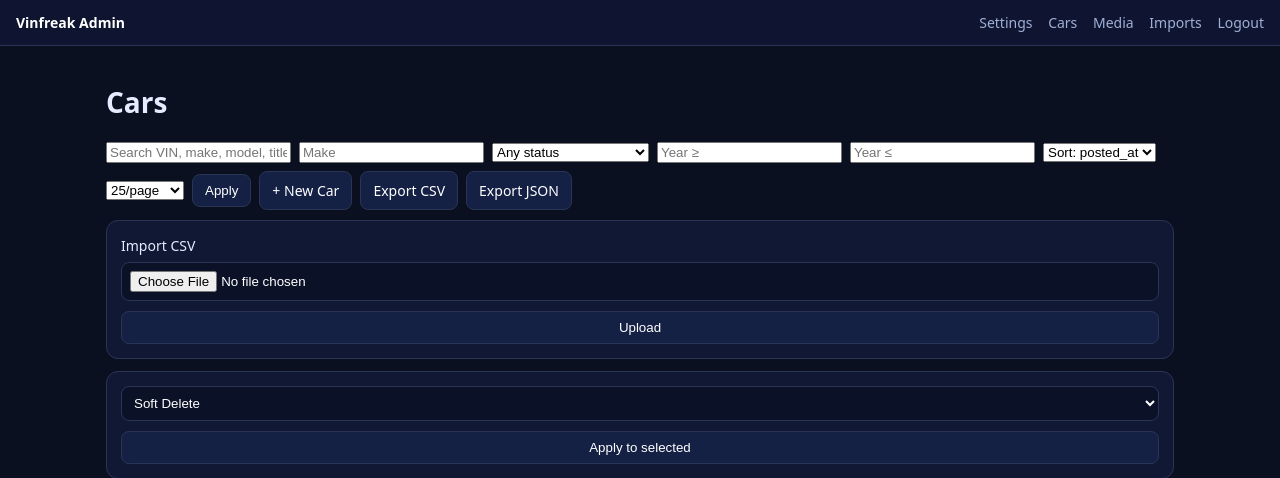
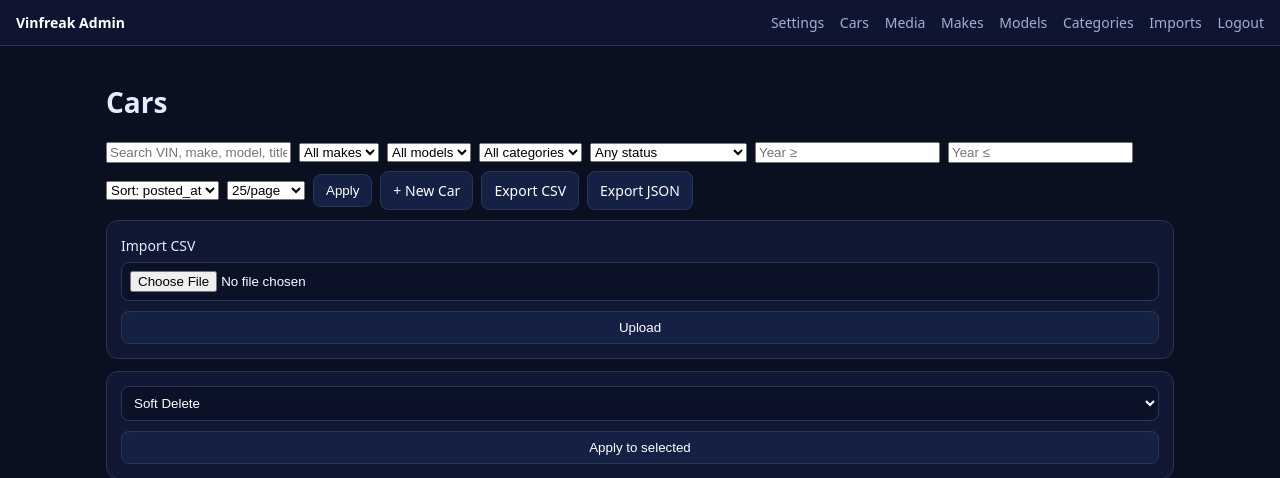
Before and after one commit to testingthings13/vinfreakdev, a FastAPI app: page /admin/cars in a window 1280 px wide. Shown: the top 478 px of the page. Run offline with FastAPI, Linux system fonts and the light colour scheme; the visitor is signed in with stand-in values (Sample User, id 1).

Commit message:
Add taxonomy models and admin UI

```diff
--- a/backend/app.py
+++ b/backend/app.py
@@ -35,6 +35,10 @@ def require_admin(
 import io, csv, json, os, secrets, time
 from db import engine, init_db
 from models import Car, Media, ImportJob, Setting, AdminAudit
+try:
+    from models import Make, Model, Category
+except Exception:  # during tests models may be stubbed
+    Make = Model = Category = None
 
 app = FastAPI(title="Vinfreak Backend")
 
@@ -185,6 +189,190 @@ def admin_index(request: Request, _=Depends(admin_session_required)):
         {"request": request, "title": "Dashboard", "flash": pop_flash(request)},
     )
 
+# ----- Taxonomy: Makes -----
+@app.get("/admin/makes", response_class=HTMLResponse)
+def admin_makes(request: Request, _=Depends(admin_session_required)):
+    with DBSession(engine) as s:
+        items = s.exec(select(Make).order_by(Make.name)).all()
+    return templates.TemplateResponse(
+        "admin_makes.html",
+        {"request": request, "items": items, "title": "Makes", "flash": pop_flash(request)},
+    )
+
+@app.get("/admin/makes/new", response_class=HTMLResponse)
+def admin_make_new(request: Request, _=Depends(admin_session_required)):
+    return templates.TemplateResponse(
+        "admin_make_edit.html",
+        {"request": request, "item": None, "action": "/admin/makes/new", "title": "New Make", "csrf": csrf_token(request), "flash": pop_flash(request)},
+    )
+
+@app.post("/admin/makes/new")
+def admin_make_create(request: Request, csrf: str = Form(...), name: str = Form(...), _=Depends(admin_session_required)):
+    require_csrf(request, csrf)
+    with DBSession(engine) as s:
+        m = Make(name=name)
+        s.add(m); s.commit()
+        audit(request.session.get("admin_user","admin"), "create", "makes", m.id, None, {"name": name}, get_ip(request))
+    flash(request, "Make created", "success")
+    return RedirectResponse("/admin/makes", status_code=303)
+
+@app.get("/admin/makes/{make_id}", response_class=HTMLResponse)
+def admin_make_edit(request: Request, make_id: int, _=Depends(admin_session_required)):
+    with DBSession(engine) as s:
+        item = s.get(Make, make_id)
+    return templates.TemplateResponse(
+        "admin_make_edit.html",
+        {"request": request, "item": item, "action": f"/admin/makes/{make_id}", "title": "Edit Make", "csrf": csrf_token(request), "flash": pop_flash(request)},
+    )
+
+@app.post("/admin/makes/{make_id}")
+def admin_make_update(request: Request, make_id: int, csrf: str = Form(...), name: str = Form(...), _=Depends(admin_session_required)):
+    require_csrf(request, csrf)
+    with DBSession(engine) as s:
+        item = s.get(Make, make_id)
+        before = item.__dict__.copy() if item else None
+        if item:
+            item.name = name
+            s.add(item); s.commit()
+            audit(request.session.get("admin_user","admin"), "update", "makes", make_id, before, {"name": name}, get_ip(request))
+    flash(request, "Make updated", "success")
+    return RedirectResponse("/admin/makes", status_code=303)
+
+@app.get("/admin/makes/{make_id}/delete")
+def admin_make_delete(request: Request, make_id: int, _=Depends(admin_session_required)):
+    with DBSession(engine) as s:
+        item = s.get(Make, make_id)
+        if item:
+            before = item.__dict__.copy()
+            s.delete(item); s.commit()
+            audit(request.session.get("admin_user","admin"), "delete", "makes", make_id, before, None, get_ip(request))
+    flash(request, "Make deleted", "success")
+    return RedirectResponse("/admin/makes", status_code=303)
+
+# ----- Taxonomy: Categories -----
+@app.get("/admin/categories", response_class=HTMLResponse)
+def admin_categories(request: Request, _=Depends(admin_session_required)):
+    with DBSession(engine) as s:
+        items = s.exec(select(Category).order_by(Category.name)).all()
+    return templates.TemplateResponse(
+        "admin_categories.html",
+        {"request": request, "items": items, "title": "Categories", "flash": pop_flash(request)},
+    )
+
+@app.get("/admin/categories/new", response_class=HTMLResponse)
+def admin_category_new(request: Request, _=Depends(admin_session_required)):
+    return templates.TemplateResponse(
+        "admin_category_edit.html",
+        {"request": request, "item": None, "action": "/admin/categories/new", "title": "New Category", "csrf": csrf_token(request), "flash": pop_flash(request)},
+    )
+
+@app.post("/admin/categories/new")
+def admin_category_create(request: Request, csrf: str = Form(...), name: str = Form(...), _=Depends(admin_session_required)):
+    require_csrf(request, csrf)
+    with DBSession(engine) as s:
+        c = Category(name=name)
+        s.add(c); s.commit()
+        audit(request.session.get("admin_user","admin"), "create", "categories", c.id, None, {"name": name}, get_ip(request))
+    flash(request, "Category created", "success")
+    return RedirectResponse("/admin/categories", status_code=303)
+
+@app.get("/admin/categories/{cat_id}", response_class=HTMLResponse)
+def admin_category_edit(request: Request, cat_id: int, _=Depends(admin_session_required)):
+    with DBSession(engine) as s:
+        item = s.get(Category, cat_id)
+    return templates.TemplateResponse(
+        "admin_category_edit.html",
+        {"request": request, "item": item, "action": f"/admin/categories/{cat_id}", "title": "Edit Category", "csrf": csrf_token(request), "flash": pop_flash(request)},
+    )
+
+@app.post("/admin/categories/{cat_id}")
+def admin_category_update(request: Request, cat_id: int, csrf: str = Form(...), name: str = Form(...), _=Depends(admin_session_required)):
+    require_csrf(request, csrf)
+    with DBSession(engine) as s:
+        item = s.get(Category, cat_id)
+        before = item.__dict__.copy() if item else None
+        if item:
+            item.name = name
+            s.add(item); s.commit()
+            audit(request.session.get("admin_user","admin"), "update", "categories", cat_id, before, {"name": name}, get_ip(request))
+    flash(request, "Category updated", "success")
+    return RedirectResponse("/admin/categories", status_code=303)
+
+@app.get("/admin/categories/{cat_id}/delete")
+def admin_category_delete(request: Request, cat_id: int, _=Depends(admin_session_required)):
+    with DBSession(engine) as s:
+        item = s.get(Category, cat_id)
+        if item:
+            before = item.__dict__.copy()
+            s.delete(item); s.commit()
+            audit(request.session.get("admin_user","admin"), "delete", "categories", cat_id, before, None, get_ip(request))
+    flash(request, "Category deleted", "success")
+    return RedirectResponse("/admin/categories", status_code=303)
+
+# ----- Taxonomy: Models -----
+@app.get("/admin/models", response_class=HTMLResponse)
+def admin_models(request: Request, _=Depends(admin_session_required)):
+    with DBSession(engine) as s:
+        rows = s.exec(text("SELECT models.id, models.name, models.make_id, makes.name AS make_name FROM models LEFT JOIN makes ON models.make_id = makes.id ORDER BY models.name")).mappings().all()
+    return templates.TemplateResponse(
+        "admin_models.html",
+        {"request": request, "items": rows, "title": "Models", "flash": pop_flash(request)},
+    )
+
+@app.get("/admin/models/new", response_class=HTMLResponse)
+def admin_model_new(request: Request, _=Depends(admin_session_required)):
+    with DBSession(engine) as s:
+        makes = s.exec(select(Make).order_by(Make.name)).all()
+    return templates.TemplateResponse(
+        "admin_model_edit.html",
+        {"request": request, "item": None, "makes": makes, "action": "/admin/models/new", "title": "New Model", "csrf": csrf_token(request), "flash": pop_flash(request)},
+    )
+
+@app.post("/admin/models/new")
+def admin_model_create(request: Request, csrf: str = Form(...), name: str = Form(...), make_id: int = Form(...), _=Depends(admin_session_required)):
+    require_csrf(request, csrf)
+    with DBSession(engine) as s:
+        m = Model(name=name, make_id=make_id)
+        s.add(m); s.commit()
+        audit(request.session.get("admin_user","admin"), "create", "models", m.id, None, {"name": name, "make_id": make_id}, get_ip(request))
+    flash(request, "Model created", "success")
+    return RedirectResponse("/admin/models", status_code=303)
+
+@app.get("/admin/models/{model_id}", response_class=HTMLResponse)
+def admin_model_edit(request: Request, model_id: int, _=Depends(admin_session_required)):
+    with DBSession(engine) as s:
+        item = s.get(Model, model_id)
+        makes = s.exec(select(Make).order_by(Make.name)).all()
+    return templates.TemplateResponse(
+        "admin_model_edit.html",
+        {"request": request, "item": item, "makes": makes, "action": f"/admin/models/{model_id}", "title": "Edit Model", "csrf": csrf_token(request), "flash": pop_flash(request)},
+    )
+
+@app.post("/admin/models/{model_id}")
+def admin_model_update(request: Request, model_id: int, csrf: str = Form(...), name: str = Form(...), make_id: int = Form(...), _=Depends(admin_session_required)):
+    require_csrf(request, csrf)
+    with DBSession(engine) as s:
+        item = s.get(Model, model_id)
+        before = item.__dict__.copy() if item else None
+        if item:
+            item.name = name
+            item.make_id = make_id
+            s.add(item); s.commit()
+            audit(request.session.get("admin_user","admin"), "update", "models", model_id, before, {"name": name, "make_id": make_id}, get_ip(request))
+    flash(request, "Model updated", "success")
+    return RedirectResponse("/admin/models", status_code=303)
+
+@app.get("/admin/models/{model_id}/delete")
+def admin_model_delete(request: Request, model_id: int, _=Depends(admin_session_required)):
+    with DBSession(engine) as s:
+        item = s.get(Model, model_id)
+        if item:
+            before = item.__dict__.copy()
+            s.delete(item); s.commit()
+            audit(request.session.get("admin_user","admin"), "delete", "models", model_id, before, None, get_ip(request))
+    flash(request, "Model deleted", "success")
+    return RedirectResponse("/admin/models", status_code=303)
+
 def allowed_sorts():
     return {"posted_at","id","price","year","mileage","make","model"}
 
@@ -193,7 +381,9 @@ def admin_cars(
     request: Request,
     page: int = 1, per: int = 25,
     q: Optional[str] = None,
-    make: Optional[str] = None,
+    make_id: Optional[int] = None,
+    model_id: Optional[int] = None,
+    category_id: Optional[int] = None,
     status: Optional[str] = None,
     year_min: Optional[int] = None,
     year_max: Optional[int] = None,
@@ -209,8 +399,12 @@ def admin_cars(
     if q:
         where.append("(vin LIKE :q OR make LIKE :q OR model LIKE :q OR title LIKE :q)")
         args["q"] = f"%{q}%"
-    if make:
-        where.append("make = :make"); args["make"] = make
+    if make_id is not None:
+        where.append("make_id = :make_id"); args["make_id"] = make_id
+    if model_id is not None:
+        where.append("model_id = :model_id"); args["model_id"] = model_id
+    if category_id is not None:
+        where.append("category_id = :category_id"); args["category_id"] = category_id
     if status:
         where.append("auction_status = :status"); args["status"] = status
     if year_min is not None:
@@ -220,14 +414,18 @@ def admin_cars(
     where_sql = " AND ".join(where)
 
     with DBSession(engine) as s:
+        makes = s.exec(select(Make).order_by(Make.name)).all()
+        models = s.exec(select(Model).order_by(Model.name)).all()
+        categories = s.exec(select(Category).order_by(Category.name)).all()
         total = s.exec(text(f"SELECT COUNT(*) AS c FROM cars WHERE {where_sql}").bindparams(**args)).first()[0]
         rows = s.exec(
             text(f"SELECT * FROM cars WHERE {where_sql} ORDER BY {sort_col} DESC LIMIT :per OFFSET :off").bindparams(**(dict(args, per=per, off=off)))).mappings().all()
     last_page = max(1, (total + per - 1)//per)
     t = csrf_token(request)
     resp = templates.TemplateResponse("admin_cars.html", {
-        "request": request, "cars": rows, "q": q or "", "make": make or "", "status": status or "",
+        "request": request, "cars": rows, "q": q or "", "make_id": make_id, "model_id": model_id, "category_id": category_id, "status": status or "",
         "year_min": year_min, "year_max": year_max, "sort": sort_col, "per": per,
+        "makes": makes, "models": models, "categories": categories,
         "page": page, "last_page": last_page, "total": total, "title":"Cars",
         "flash": pop_flash(request)
     })
@@ -236,6 +434,10 @@ def admin_cars(
 @app.get("/admin/cars/new", response_class=HTMLResponse)
 def admin_car_new(request: Request, _=Depends(admin_session_required)):
     t = csrf_token(request)
+    with DBSession(engine) as s:
+        makes = s.exec(select(Make).order_by(Make.name)).all()
+        models = s.exec(select(Model).order_by(Model.name)).all()
+        categories = s.exec(select(Category).order_by(Category.name)).all()
     resp = templates.TemplateResponse(
         "admin_car_edit.html",
         {
@@ -244,6 +446,9 @@ def admin_car_new(request: Request, _=Depends(admin_session_required)):
             "action": "/admin/cars/new",
             "title": "New Car",
             "csrf": csrf_token(request),
+            "makes": makes,
+            "models": models,
+            "categories": categories,
             "flash": pop_flash(request),
         },
     )
@@ -253,7 +458,7 @@ def admin_car_new(request: Request, _=Depends(admin_session_required)):
 def admin_car_create(
     request: Request,
     csrf: str = Form(...),
-    vin: str = Form(None), year: int = Form(None), make: str = Form(None), model: str = Form(None), trim: str = Form(None),
+    vin: str = Form(None), year: int = Form(None), make_id: int = Form(None), model_id: int = Form(None), category_id: int = Form(None), trim: str = Form(None),
     price: float = Form(None), mileage: int = Form(None), currency: str = Form("USD"),
     city: str = Form(None), state: str = Form(None),
     auction_status: str = Form(None), lot_number: str = Form(None), source: str = Form(None),
@@ -264,11 +469,14 @@ def admin_car_create(
 ):
     require_csrf(request, csrf)
     allowed = set(Car.model_fields.keys())
-    payload = {k:v for k,v in dict(vin=vin, year=year, make=make, model=model, trim=trim, price=price, mileage=mileage, currency=currency,
-                                   city=city, state=state, auction_status=auction_status, lot_number=lot_number, source=source,
-                                   url=url, title=title, image_url=image_url, description=description, seller_name=seller_name,
-                                   seller_rating=seller_rating, seller_reviews=seller_reviews, posted_at=posted_at).items() if k in allowed}
     with DBSession(engine) as s:
+        make_name = s.get(Make, make_id).name if make_id else None
+        model_name = s.get(Model, model_id).name if model_id else None
+        payload = {k:v for k,v in dict(vin=vin, year=year, make=make_name, make_id=make_id, model=model_name, model_id=model_id, category_id=category_id,
+                                       trim=trim, price=price, mileage=mileage, currency=currency,
+                                       city=city, state=state, auction_status=auction_status, lot_number=lot_number, source=source,
+                                       url=url, title=title, image_url=image_url, description=description, seller_name=seller_name,
+                                       seller_rating=seller_rating, seller_reviews=seller_reviews, posted_at=posted_at).items() if k in allowed}
         c = Car(**payload)
         s.add(c); s.commit()
         audit(request.session.get("admin_user","admin"), "create", "cars", c.id, None, payload, get_ip(request))
@@ -279,6 +487,9 @@ def admin_car_create(
 def admin_car_edit(request: Request, car_id: int, _=Depends(admin_session_required)):
     with DBSession(engine) as s:
         car = s.get(Car, car_id)
+        makes = s.exec(select(Make).order_by(Make.name)).all()
+        models = s.exec(select(Model).order_by(Model.name)).all()
+        categories = s.exec(select(Category).order_by(Category.name)).all()
     t = csrf_token(request)
     resp = templates.TemplateResponse(
         "admin_car_edit.html",
@@ -288,6 +499,9 @@ def admin_car_edit(request: Request, car_id: int, _=Depends(admin_session_requir
             "action": f"/admin/cars/{car_id}",
             "title": f"Edit Car {car_id}",
             "csrf": csrf_token(request),
+            "makes": makes,
+            "models": models,
+            "categories": categories,
             "flash": pop_flash(request),
         },
     )
@@ -297,7 +511,7 @@ def admin_car_edit(request: Request, car_id: int, _=Depends(admin_session_requir
 def admin_car_update(
     request: Request, car_id: int,
     csrf: str = Form(...),
-    vin: str = Form(None), year: int = Form(None), make: str = Form(None), model: str = Form(None), trim: str = Form(None),
+    vin: str = Form(None), year: int = Form(None), make_id: int = Form(None), model_id: int = Form(None), category_id: int = Form(None), trim: str = Form(None),
     price: float = Form(None), mileage: int = Form(None), currency: str = Form("USD"),
     city: str = Form(None), state: str = Form(None),
     auction_status: str = Form(None), lot_number: str = Form(None), source: str = Form(None),
@@ -308,11 +522,14 @@ def admin_car_update(
 ):
     require_csrf(request, csrf)
     allowed = set(Car.model_fields.keys())
-    payload = {k:v for k,v in dict(vin=vin, year=year, make=make, model=model, trim=trim, price=price, mileage=mileage, currency=currency,
-                                   city=city, state=state, auction_status=auction_status, lot_number=lot_number, source=source,
-                                   url=url, title=title, image_url=image_url, description=description, seller_name=seller_name,
-                                   seller_rating=seller_rating, seller_reviews=seller_reviews, posted_at=posted_at).items() if k in allowed}
     with DBSession(engine) as s:
+        make_name = s.get(Make, make_id).name if make_id else None
+        model_name = s.get(Model, model_id).name if model_id else None
+        payload = {k:v for k,v in dict(vin=vin, year=year, make=make_name, make_id=make_id, model=model_name, model_id=model_id, category_id=category_id,
+                                       trim=trim, price=price, mileage=mileage, currency=currency,
+                                       city=city, state=state, auction_status=auction_status, lot_number=lot_number, source=source,
+                                       url=url, title=title, image_url=image_url, description=description, seller_name=seller_name,
+                                       seller_rating=seller_rating, seller_reviews=seller_reviews, posted_at=posted_at).items() if k in allowed}
         car = s.get(Car, car_id)
         before = car.model_dump() if hasattr(car,"model_dump") else car.__dict__.copy()
         for k,v in payload.items(): setattr(car,k,v)
--- a/backend/db.py
+++ b/backend/db.py
@@ -1,6 +1,7 @@
 from sqlmodel import create_engine, SQLModel, Session
 from sqlalchemy import text
 from backend_settings import settings
+from models import Make, Model, Category
 
 
 def ensure_columns():
@@ -13,6 +14,9 @@ def ensure_columns():
             "lot_number": "TEXT",
             "seller_rating": "REAL",
             "seller_reviews": "INTEGER",
+            "make_id": "INTEGER",
+            "model_id": "INTEGER",
+            "category_id": "INTEGER",
         }
         for col, typ in wanted.items():
             if col not in have:
@@ -29,6 +33,8 @@ engine = create_engine(
 
 def init_db():
     # Create non-cars tables from metadata
+    SQLModel.metadata.create_all(engine, tables=[Make.__table__, Model.__table__, Category.__table__])
+    ensure_columns()
     # --- ensure cars.lot_number exists for legacy DBs ---
     try:
         from sqlmodel import Session
--- a/backend/templates/_base.html
+++ b/backend/templates/_base.html
@@ -23,6 +23,9 @@
       <a href="/admin/settings">Settings</a>
       <a href="/admin/cars">Cars</a>
       <a href="/admin/media">Media</a>
+      <a href="/admin/makes">Makes</a>
+      <a href="/admin/models">Models</a>
+      <a href="/admin/categories">Categories</a>
       <a href="/admin/imports">Imports</a>
       <a href="/admin/logout">Logout</a>
     </nav>
--- a/backend/templates/admin_cars.html
+++ b/backend/templates/admin_cars.html
@@ -4,7 +4,24 @@
 
 <form class="filters" method="get" action="/admin/cars">
   <input type="text" name="q" value="{{ q or '' }}" placeholder="Search VIN, make, model, title…"/>
-  <input type="text" name="make" value="{{ make or '' }}" placeholder="Make"/>
+  <select name="make_id">
+    <option value="">All makes</option>
+    {% for m in makes %}
+      <option value="{{ m.id }}" {{ 'selected' if make_id==m.id else '' }}>{{ m.name }}</option>
+    {% endfor %}
+  </select>
+  <select name="model_id">
+    <option value="">All models</option>
+    {% for m in models %}
+      <option value="{{ m.id }}" {{ 'selected' if model_id==m.id else '' }}>{{ m.name }}</option>
+    {% endfor %}
+  </select>
+  <select name="category_id">
+    <option value="">All categories</option>
+    {% for c in categories %}
+      <option value="{{ c.id }}" {{ 'selected' if category_id==c.id else '' }}>{{ c.name }}</option>
+    {% endfor %}
+  </select>
   <select name="status">
     <option value="">Any status</option>
     {% for s in ['LIVE','SOLD','RESERVE_NOT_MET','ENDED','DRAFT'] %}
@@ -74,9 +91,9 @@
 </table>
 
 <div class="pager">
-  {% if page>1 %}<a href="?page={{ page-1 }}&per={{ per }}&q={{ q }}&make={{ make }}&status={{ status }}&year_min={{ year_min }}&year_max={{ year_max }}&sort={{ sort }}">« Prev</a>{% endif %}
+  {% if page>1 %}<a href="?page={{ page-1 }}&per={{ per }}&q={{ q }}&make_id={{ make_id }}&model_id={{ model_id }}&category_id={{ category_id }}&status={{ status }}&year_min={{ year_min }}&year_max={{ year_max }}&sort={{ sort }}">« Prev</a>{% endif %}
   <span>Page {{ page }} / {{ last_page }} ({{ total }} items)</span>
-  {% if page<last_page %}<a href="?page={{ page+1 }}&per={{ per }}&q={{ q }}&make={{ make }}&status={{ status }}&year_min={{ year_min }}&year_max={{ year_max }}&sort={{ sort }}">Next »</a>{% endif %}
+  {% if page<last_page %}<a href="?page={{ page+1 }}&per={{ per }}&q={{ q }}&make_id={{ make_id }}&model_id={{ model_id }}&category_id={{ category_id }}&status={{ status }}&year_min={{ year_min }}&year_max={{ year_max }}&sort={{ sort }}">Next »</a>{% endif %}
 </div>
 
 <script>
```
Also changed, not shown: backend/models.py (+23 -0 lines), backend/templates/admin_car_edit.html (+24 -2 lines), backend/templates/admin_categories.html (added, +16 -0 lines), backend/templates/admin_category_edit.html (added, +9 -0 lines), backend/templates/admin_make_edit.html (added, +9 -0 lines), backend/templates/admin_makes.html (added, +16 -0 lines), backend/templates/admin_model_edit.html (added, +16 -0 lines), backend/templates/admin_models.html (added, +17 -0 lines).
